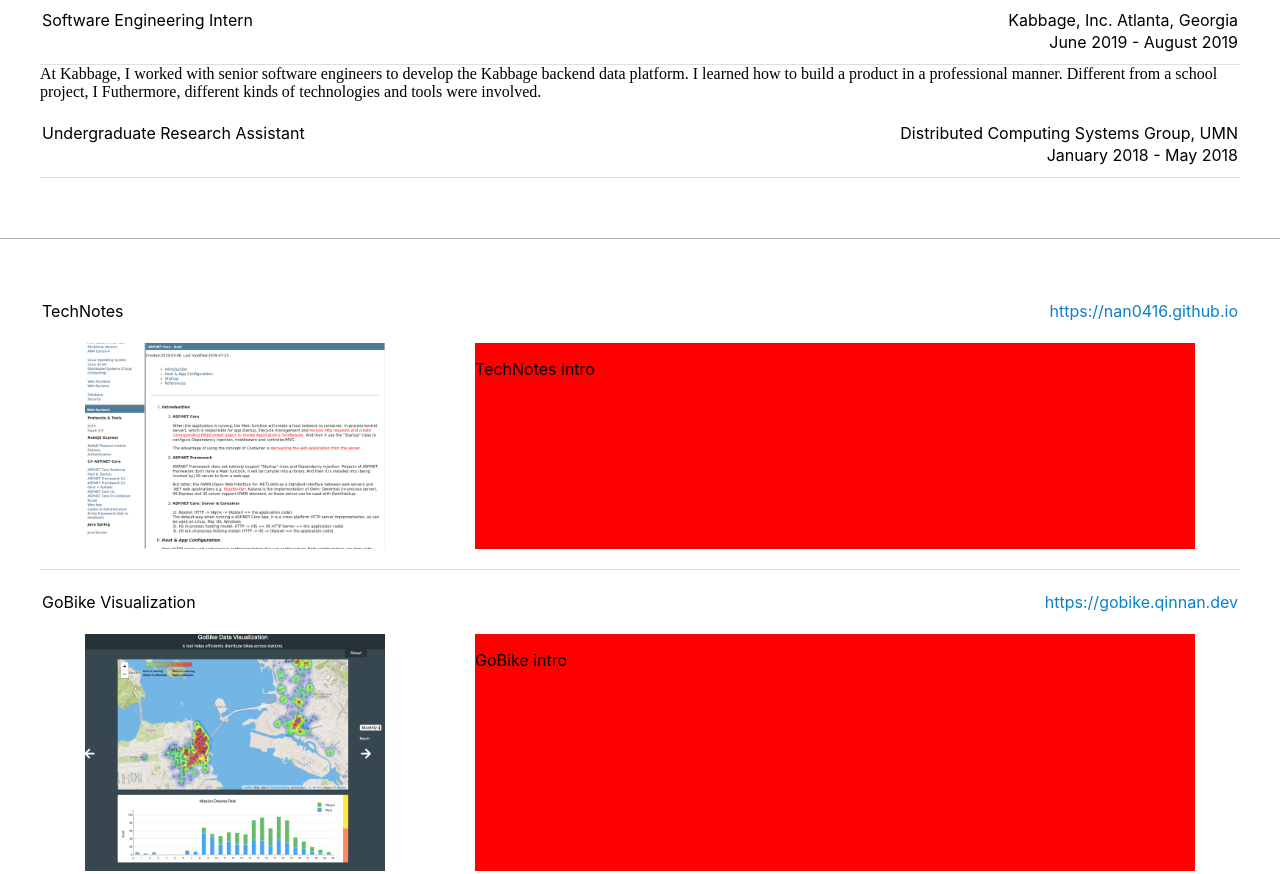
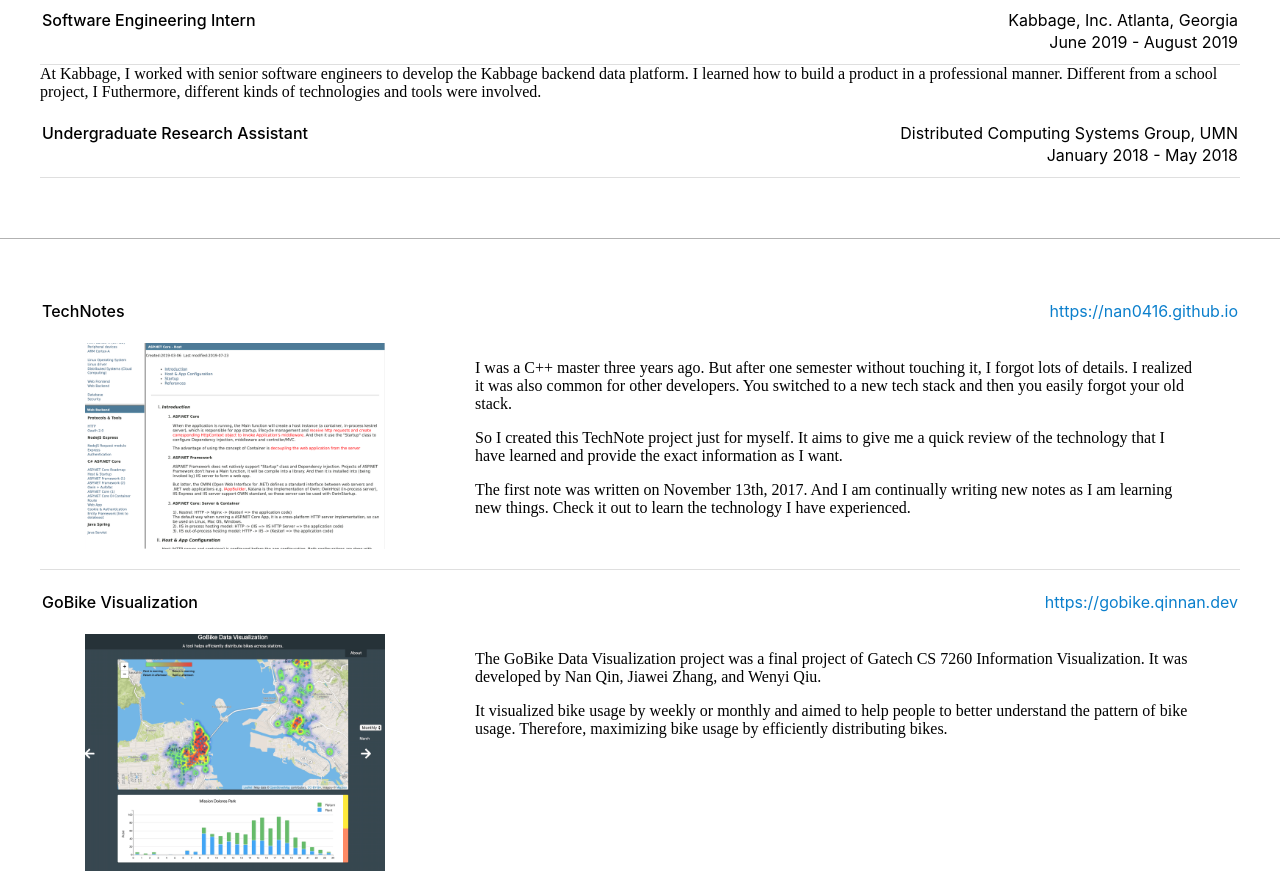
Before and after one commit to Nan0416/profile, a plain HTML site: page index.html in a window 1280 px wide. Shown: the part 460-1334 px from the top of the page. Drawn offline with Linux system fonts and the light colour scheme.

Commit message:
add project

```diff
--- a/assets/style.css
+++ b/assets/style.css
@@ -161,12 +161,16 @@ a, a:hover, a:focus, a:active {
     margin:2px;
     font-size: 1em;
 }
+.experience-head-left .experience-head-text{
+    font-weight: 500;
+}
 #project-section{
     padding: 40px;
     box-sizing: border-box;
     background-color: #ffffff;
 }
 .project-head-title{
+    font-weight: 500;
     font-size: 1em;
 }
 .project-head-link{
@@ -194,18 +198,20 @@ a, a:hover, a:focus, a:active {
     flex-wrap: wrap;
     justify-content: space-around;
 }
+.project-body-text{
+    font-family: merriweather,serif !important;
+}
 .project-image{
     width: 300px;
     height: auto;
 }
 .project-intro{
     width: 60%;
-    background-color: red;
 }
 @media screen and (max-width: 839px) {
     .project-image{
         width: 200px;
-        height: auto;
+        height: 200px;
     }
 }
 @media screen and (max-width: 636px) {
--- a/index.html
+++ b/index.html
@@ -24,7 +24,7 @@
             <div id="head-name" class="profile-content"><span id="profile-text">Nan Qin</span></div>
         </div>
         <div class="head-content" id="head-content-right">
-            <p class="head-intro-text default-text">Hello, my name is Nan Qin. I am a second-year computer science master student at Georgia Institution of Technology and will graduate in December 2019.</p>
+            <p class="head-intro-text default-text">Hello, I'm Nan! I am a second-year computer science master student at Georgia Institution of Technology and will graduate in December 2019.</p>
             <p class="head-intro-text default-text">I am actively looking for a full-time software engineer position and open to relocate. Check out my <a class="head-intro-link" href="./docs/resume.pdf">resume <i class="fas fa-link"></i></a>,
                 <a class="head-intro-link" href="https://www.linkedin.com/in/nan-qin-0416/">LinkedIn <i class="fas fa-link"></i></a>,
                 <a class="head-intro-link" href="https://github.com/Nan0416">Github <i class="fas fa-link"></i></a>, and related works if you are interested.</p>
@@ -74,7 +74,16 @@
                     <img src="./assets/projects/technotes-screenshot.png" width="100%" height="100%">
                 </div>
                 <div class="project-intro">
-                    <p class="default-text project-body-text">TechNotes intro</p>
+                    <p class="default-text project-body-text">
+                        I was a C++ master three years ago. But after one semester without touching it, I forgot lots of details.
+                        I realized it was also common for other developers. You switched to a new tech stack and then you easily forgot your old stack.
+                    </p>
+                    <p class="default-text project-body-text">
+                        So I created this TechNote project just for myself. It aims to give me a quick review of the technology that I have learned and provide the exact information as I want.
+                    </p>
+                    <p class="default-text project-body-text">
+                        The first note was written on November 13th, 2017. And I am continually writing new notes as I am learning new things. Check it out to learn the technology I have experienced.
+                    </p>
                 </div>
             </div>
         </div>
@@ -88,7 +97,12 @@
                     <img src="./assets/projects/gobike-screenshot.png" width="100%" height="100%">
                 </div>
                 <div class="project-intro">
-                    <p class="default-text project-body-text">GoBike intro</p>
+                    <p class="default-text project-body-text">
+                        The GoBike Data Visualization project was a final project of Gatech CS 7260 Information Visualization. It was developed by Nan Qin, Jiawei Zhang, and Wenyi Qiu.
+                    </p>
+                    <p class="default-text project-body-text">
+                        It visualized bike usage by weekly or monthly and aimed to help people to better understand the pattern of bike usage. Therefore, maximizing bike usage by efficiently distributing bikes.
+                    </p>
                 </div>
             </div>
         </div>
```
